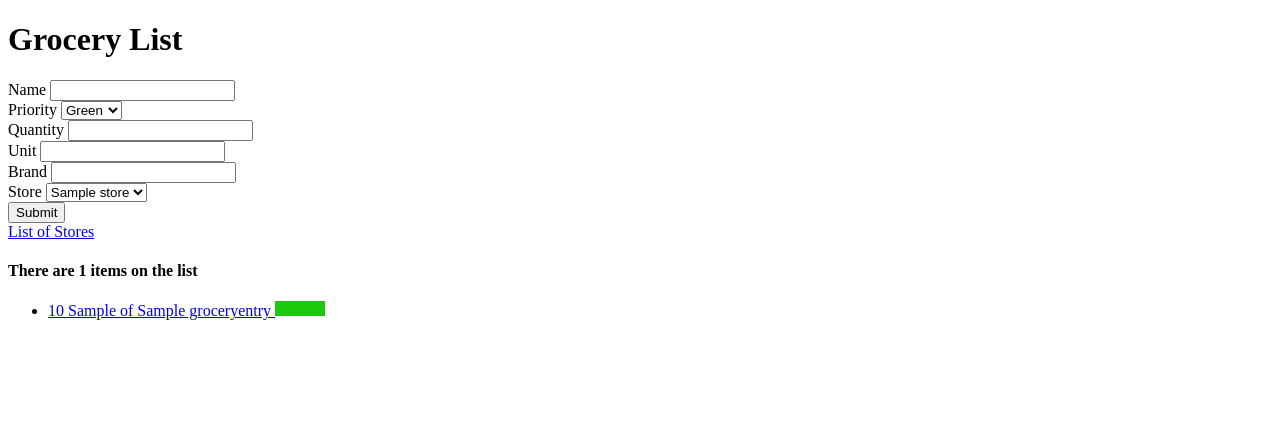
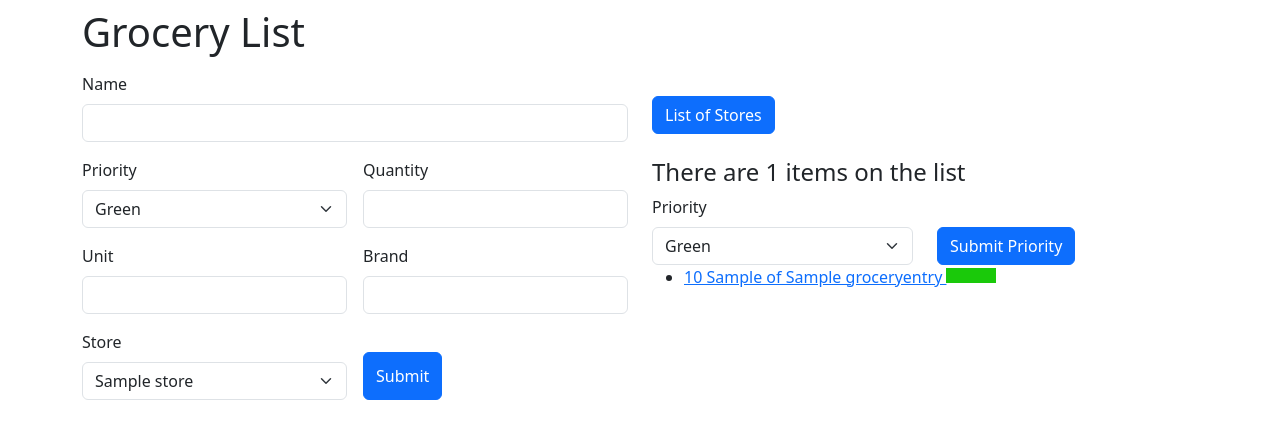
Before and after one commit to surfaceofbacon/Grocery_List, a Django app: page / in a window 1280 px wide. Shown: the top 439 px of the page. Run offline with Django 5.2, Linux system fonts and the light colour scheme; tables that the repository leaves empty hold one stand-in row (values such as "Sample post").

Commit message:
various style changes and js sorting

```diff
--- /dev/null
+++ b/grocery_list/entries/static/entries/css/main.css
@@ -0,0 +1,6 @@
+.importance-color {
+
+    width: 50px;
+    display: inline-block;
+    height: 15px;
+}
--- /dev/null
+++ b/grocery_list/entries/static/entries/js/script.js
@@ -0,0 +1,16 @@
+const filterButtonEl = document.querySelector('#Submit-Priority')
+
+function filterListItems() {
+    const filterColorSelectEl = document.querySelector('#color-filter')
+    const selectedOption = filterColorSelectEl.value
+    const groceryEntries = document.querySelectorAll('#groceries-list li')
+    function hideIfNotColor(e) {
+        const importanceBlock = e.querySelector('span.importance-color')
+        const elementColorValue = importanceBlock.dataset.value
+        if (elementColorValue !== selectedOption) e.hidden = true
+        else e.hidden = false
+    }
+    groceryEntries.forEach(hideIfNotColor)
+}
+
+filterButtonEl.addEventListener('click', filterListItems)
--- a/grocery_list/entries/templates/base.html
+++ b/grocery_list/entries/templates/base.html
@@ -1,20 +1,17 @@
+{% load static %}
 <!DOCTYPE html>
 <html lang="en">
 <head>
     <meta charset="UTF-8">
     <title>{% block title %} Grocery List {% endblock %}</title>
+    <link href="https://cdn.jsdelivr.net/npm/bootstrap@5.3.3/dist/css/bootstrap.min.css" rel="stylesheet" integrity="sha384-QWTKZyjpPEjISv5WaRU9OFeRpok6YctnYmDr5pNlyT2bRjXh0JMhjY6hW+ALEwIH" crossorigin="anonymous">
     <script src="https://cdn.jsdelivr.net/npm/bootstrap@5.3.3/dist/js/bootstrap.bundle.min.js" integrity="sha384-YvpcrYf0tY3lHB60NNkmXc5s9fDVZLESaAA55NDzOxhy9GkcIdslK1eN7N6jIeHz" crossorigin="anonymous"></script>
-
-    <style>
-        .importance-color {
-
-      width: 50px;
-      display: inline-block;
-      height: 15px;
-}
-    </style>
+    <link rel="stylesheet" href="{% static 'entries/css/main.css' %}">
+    {% block head %} {% endblock %}
 </head>
 <body>
-    {% block body %} {% endblock %}
+    <div class="container">
+        {% block body %} {% endblock %}
+    </div>
 </body>
 </html>
--- a/grocery_list/entries/templates/entries/list.html
+++ b/grocery_list/entries/templates/entries/list.html
@@ -1,53 +1,86 @@
 {% extends 'base.html' %}
+{% load static %}
 
 {% block title %} None Default {% endblock %}
+{% block head %}
+<script defer src="{% static 'entries/js/script.js' %}">
 
+</script>
+{% endblock %}
 {% block body %}
+<div class="row">
+    <div class="col-12 my-2">
         <h1>Grocery List</h1>
+    </div>
+</div>
+<div class="row">
+    <div class="col-12 col-md-6">
         <form method="post" action="/">
-    {% csrf_token %}
-    <div>
-        <label for="name">Name</label>
-        <input required type="text" id="name" name="name"/>
+            <div class="row g-3">
+                <div class="col-12"><label class="form-label" for="name">Name</label>
+                    <input class="form-control" required type="text" id="name" name="name"/>
                 </div>
-    <div>
-        <label for="importance_color">Priority</label>
-        <select id="importance_color" name="importance_color">
+
+                <div class="col-6">
+                    <label class="form-label" for="importance_color">Priority</label>
+                    <select class="form-select" id="importance_color" name="importance_color">
                         <option value="G">Green</option>
                         <option value="Y">Yellow</option>
                         <option value="R">Red</option>
                     </select>
                 </div>
-    <div>
-        <label for="quantity">Quantity</label>
-        <input type="number" id="quantity" name="quantity"/>
+                <div class="col-6">
+                    <label class="form-label" for="quantity">Quantity</label>
+                    <input class="form-control" type="number" id="quantity" name="quantity"/>
                 </div>
-    <div>
-        <label for="unit">Unit</label>
-        <input type="text" id="unit" name="unit"/>
+                <div class="col-6">
+                    <label class="form-label" for="unit">Unit</label>
+                    <input class="form-control" type="text" id="unit" name="unit"/>
                 </div>
-    <div>
-        <label for="brand">Brand</label>
-        <input type="text" id="brand" name="brand"/>
+                <div class="col-6">
+                    <label class="form-label" for="brand">Brand</label>
+                    <input class="form-control" type="text" id="brand" name="brand"/>
                 </div>
-    <div>
-        <label for="store">Store</label>
-        <select id="store" name="store">
+                <div class="col-6">
+                    <label class="form-label" for="store">Store</label>
+                    <select class="form-select" id="store" name="store">
                         {% for store in stores %}
                         <option value="{{store.id}}">{{store.name}}</option>
                         {% endfor %}
                     </select>
                 </div>
-    <div>
-        <button type="submit" name="submit">Submit</button>
+                <div class="col-6 d-flex align-items-end">
+                    <button style="height: 3rem" class="btn btn-primary" type="submit" name="submit">Submit</button>
                 </div>
+            </div>
+            {% csrf_token %}
         </form>
-<a href="/stores">List of Stores</a>
+    </div>
+    <div class="col-12 col-md-6">
+        <a class="btn btn-primary my-4" href="/stores">List of Stores</a>
         <h4>There are {{amount_in_list}} items on the list</h4>
-<ul>
+        <label class="form-label" for="color-filter">Priority</label>
+        <div class="row">
+            <div class="col-6">
+                <select class="form-select" id="color-filter">
+                    <option value="G">Green</option>
+                    <option value="Y">Yellow</option>
+                    <option value="R">Red</option>
+                </select>
+            </div>
+            <div class="col-6">
+                <button class="btn btn-primary" id="Submit-Priority">Submit Priority</button>
+            </div>
+        </div>
+
+        <ul id="groceries-list">
             {% for entry in groceries_list %}
-    <li><a href="{% url 'get-single-entry' entry.id %}">{{ entry }} <span class="importance-color" style="background-color: {{entry.get_color}}"></span></a></li>
+            <li><a href="{% url 'get-single-entry' entry.id %}">{{ entry }} <span data-value="{{entry.importance_color}}" class="importance-color"
+                                                                                  style="background-color: {{entry.get_color}}"></span></a>
+            </li>
             {% endfor %}
         </ul>
+    </div>
+</div>
 
 {% endblock %}
```
Lines whose indentation alone changed are shown as unchanged.
